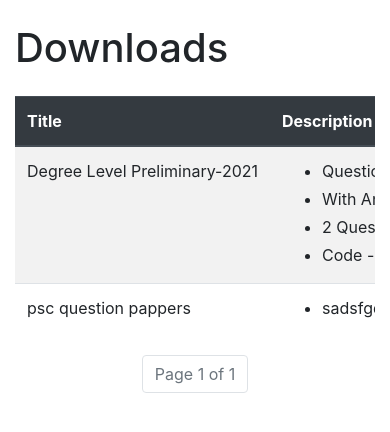
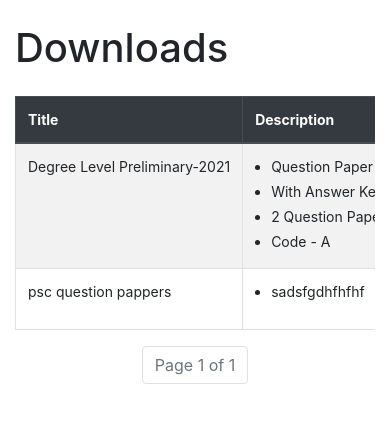
Before and after one commit to 1994basilpaul-hub/filehub, a Django app: page / in a window 390 px wide. Shown: the part 56-488 px from the top of the page. Run offline with Django 5.2, Linux system fonts and the light colour scheme; data comes from the database, SQL or seed files in the repository.

Commit message:
modify index.html mobile optmizzation for table

```diff
--- a/files/templates/files/index.html
+++ b/files/templates/files/index.html
@@ -6,14 +6,15 @@
 {% block content %}
 <h1 class="mb-4">Downloads</h1>
 
+<!-- Mobile-friendly responsive table -->
 <div class="table-responsive">
-  <table class="table table-striped table-hover">
+  <table class="table table-striped table-hover table-bordered">
     <thead class="thead-dark">
       <tr>
         <th scope="col">Title</th>
         <th scope="col">Description</th>
         <th scope="col">Category</th>
-        <th scope="col">Download Link</th>
+        <th scope="col">Download</th>
       </tr>
     </thead>
     <tbody>
@@ -29,7 +30,7 @@
           </td>
           <td>{{ item.category }}</td>
           <td>
-            <a href="{% url 'files:download' slug=item.slug %}" class="btn btn-success btn-sm btn-block btn-md-auto">
+            <a href="{% url 'files:download' slug=item.slug %}" class="btn btn-success btn-sm btn-block">
               Download
             </a>
           </td>
@@ -43,8 +44,9 @@
   </table>
 </div>
 
+<!-- Pagination -->
 <nav aria-label="Page navigation">
-  <ul class="pagination justify-content-center">
+  <ul class="pagination justify-content-center flex-wrap">
     {% if items.has_previous %}
       <li class="page-item">
         <a class="page-link" href="?page={{ items.previous_page_number }}{% if q %}&q={{ q }}{% endif %}">Previous</a>
@@ -61,4 +63,22 @@
   </ul>
 </nav>
 
+<!-- Optional: small style tweaks for mobile -->
+<style>
+  @media (max-width: 767px) {
+    table th, table td {
+      font-size: 14px;
+      padding: 0.35rem;
+    }
+    .btn-block {
+      width: 100%;
+      margin-bottom: 5px;
+    }
+  }
+  ul {
+    padding-left: 1rem;
+    margin-bottom: 0;
+  }
+</style>
+
 {% endblock %}
```
